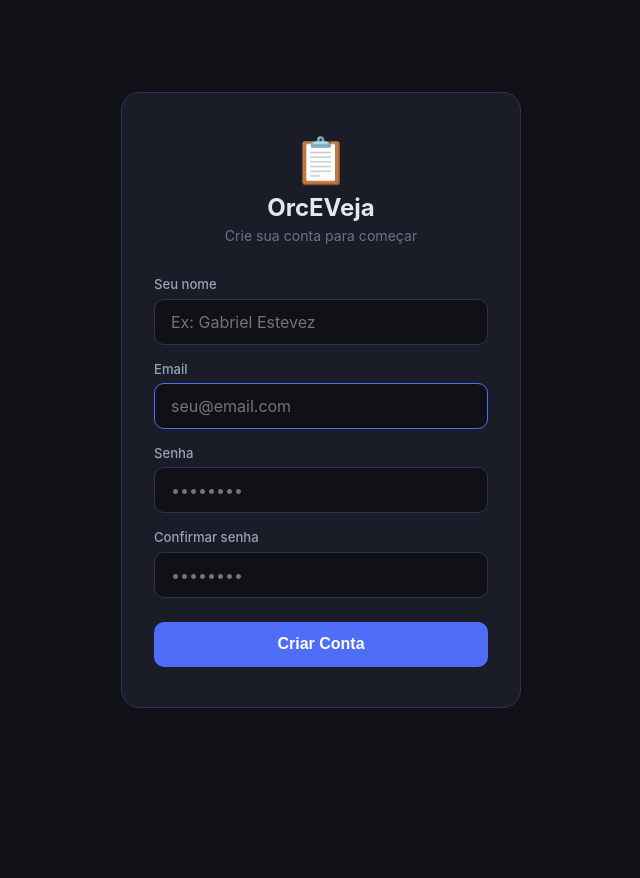
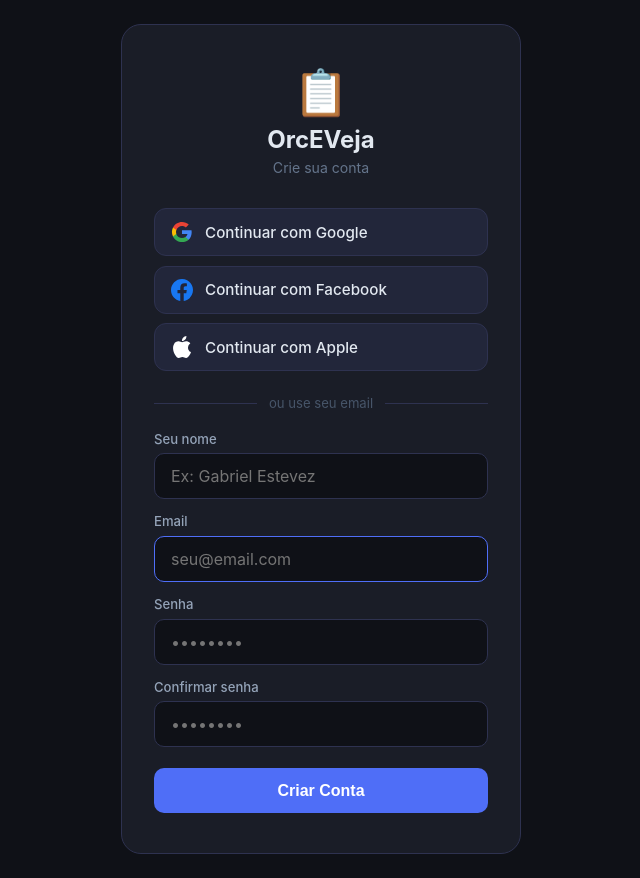
Before and after one commit to arcoestevez96/orcamentos, a Flask app: page /cadastro in a window 1280 px wide. Shown: the whole page, without its empty margins (319-959 px from the left). Before the commit the page ends 708 px from the top, so only its background shows below. Run offline with Flask 3, Linux system fonts and the light colour scheme; data that the repository does not hold is empty; some libraries are stand-ins or nearby versions.

Commit message:
Login social com Google, Facebook e Apple + notificação ao admin
- OAuth 2.0 completo para Google, Facebook e Apple Sign In
- /auth/google, /auth/facebook, /auth/apple + callbacks
- processar_login_social(): cria conta automaticamente no 1° acesso
- notificar_admin_novo_usuario(): dispara Telegram/WhatsApp/Email ao admin
  quando qualquer novo usuário se cadastra (via social ou email/senha)
- Tabela users: novos campos oauth_provider, oauth_id, foto
- Página de login redesenhada com botões visuais dos 3 provedores
- PyJWT==2.9.0 adicionado para Apple Sign In (decodifica id_token)
- Erros de OAuth exibidos na tela de forma amigável

Co-Authored-By: Claude Sonnet 4.6 <noreply@anthropic.com>

```diff
--- a/app.py
+++ b/app.py
@@ -78,10 +78,16 @@ def init_db():
             CREATE TABLE IF NOT EXISTS users (
                 id SERIAL PRIMARY KEY,
                 email TEXT UNIQUE NOT NULL,
-                password_hash TEXT NOT NULL,
+                password_hash TEXT,
                 nome TEXT,
-                criado_em TEXT NOT NULL
+                criado_em TEXT NOT NULL,
+                oauth_provider TEXT,
+                oauth_id TEXT,
+                foto TEXT
             )''')
+        cur.execute('ALTER TABLE users ADD COLUMN IF NOT EXISTS oauth_provider TEXT')
+        cur.execute('ALTER TABLE users ADD COLUMN IF NOT EXISTS oauth_id TEXT')
+        cur.execute('ALTER TABLE users ADD COLUMN IF NOT EXISTS foto TEXT')
         cur.execute('ALTER TABLE pdfs ADD COLUMN IF NOT EXISTS valor NUMERIC DEFAULT 0')
         for k, v in [('whatsapp_numero',''),('whatsapp_apikey',''),
                      ('empresa_nome',''),('base_url',''),
@@ -107,9 +113,12 @@ def init_db():
             CREATE TABLE IF NOT EXISTS users (
                 id INTEGER PRIMARY KEY AUTOINCREMENT,
                 email TEXT UNIQUE NOT NULL,
-                password_hash TEXT NOT NULL,
+                password_hash TEXT,
                 nome TEXT,
-                criado_em TEXT NOT NULL
+                criado_em TEXT NOT NULL,
+                oauth_provider TEXT,
+                oauth_id TEXT,
+                foto TEXT
             );
             CREATE TABLE IF NOT EXISTS pdfs (
                 id INTEGER PRIMARY KEY AUTOINCREMENT, token TEXT UNIQUE NOT NULL,
@@ -195,10 +204,11 @@ def cadastro():
                 sql_ins = 'INSERT INTO users(email,password_hash,nome,criado_em) VALUES(%s,%s,%s,%s)' if USE_PG else \
                           'INSERT INTO users(email,password_hash,nome,criado_em) VALUES(?,?,?,?)'
                 db_exec(sql_ins, (email, ph, nome, now_str()))
-                # Salva email nas configurações de notificação automaticamente
                 save_config({'email_remetente': email})
                 session['user_email'] = email
-                session['user_nome'] = nome or email.split('@')[0]
+                session['user_nome']  = nome or email.split('@')[0]
+                session['user_foto']  = ''
+                notificar_admin_novo_usuario(nome or email, email, 'email')
                 return redirect(url_for('dashboard'))
     return render_template('login.html', modo='cadastro', erro=erro)
 
@@ -206,6 +216,166 @@ def cadastro():
 def logout():
     session.clear()
     return redirect(url_for('login'))
+
+# ── helpers OAuth ─────────────────────────────────────────────────────────────
+
+def notificar_admin_novo_usuario(nome, email, provider):
+    """Notifica o admin quando um novo usuário se cadastra."""
+    cfg = get_config()
+    hora = datetime.now(BRASILIA).strftime('%d/%m/%Y às %H:%M')
+    txt = (f"🆕 Novo cadastro no OrcEVeja!\n\n"
+           f"👤 Nome: {nome}\n"
+           f"📧 Email: {email}\n"
+           f"🔑 Via: {provider.capitalize()}\n"
+           f"🕐 {hora}")
+    threading.Thread(target=lambda: notificar(cfg, txt), daemon=True).start()
+
+def processar_login_social(email, nome, provider, provider_id, foto=None):
+    """Loga ou cria usuário via OAuth e retorna redirect."""
+    if not email:
+        return redirect(url_for('login') + '?erro=sem_email')
+    sql = 'SELECT * FROM users WHERE email=%s' if USE_PG else 'SELECT * FROM users WHERE email=?'
+    u = db_exec(sql, (email.lower(),), fetch='one')
+    novo = False
+    if not u:
+        # Novo usuário — cria conta
+        sql_ins = ('INSERT INTO users(email,nome,criado_em,oauth_provider,oauth_id,foto) '
+                   'VALUES(%s,%s,%s,%s,%s,%s)') if USE_PG else \
+                  ('INSERT INTO users(email,nome,criado_em,oauth_provider,oauth_id,foto) '
+                   'VALUES(?,?,?,?,?,?)')
+        db_exec(sql_ins, (email.lower(), nome, now_str(), provider, provider_id, foto))
+        u = db_exec(sql, (email.lower(),), fetch='one')
+        novo = True
+    else:
+        # Atualiza foto e provider se necessário
+        sql_up = ('UPDATE users SET foto=%s, oauth_provider=%s WHERE email=%s') if USE_PG else \
+                 ('UPDATE users SET foto=?, oauth_provider=? WHERE email=?')
+        db_exec(sql_up, (foto, provider, email.lower()))
+    session['user_email'] = u['email']
+    session['user_nome']  = u['nome'] or u['email'].split('@')[0]
+    session['user_foto']  = foto or ''
+    if novo:
+        notificar_admin_novo_usuario(nome, email, provider)
+    return redirect(url_for('dashboard'))
+
+# ── Google OAuth ──────────────────────────────────────────────────────────────
+
+@app.route('/auth/google')
+def auth_google():
+    client_id = os.environ.get('GOOGLE_CLIENT_ID', '')
+    if not client_id:
+        return redirect(url_for('login') + '?erro=google_nao_configurado')
+    base = get_base_url()
+    params = ('client_id=' + client_id +
+              '&redirect_uri=' + base + '/auth/google/callback' +
+              '&response_type=code'
+              '&scope=openid%20email%20profile'
+              '&prompt=select_account')
+    return redirect('https://accounts.google.com/o/oauth2/v2/auth?' + params)
+
+@app.route('/auth/google/callback')
+def auth_google_callback():
+    code = request.args.get('code', '')
+    if not code:
+        return redirect(url_for('login') + '?erro=google_cancelado')
+    base = get_base_url()
+    try:
+        tok = requests.post('https://oauth2.googleapis.com/token', data={
+            'code': code,
+            'client_id':     os.environ.get('GOOGLE_CLIENT_ID', ''),
+            'client_secret': os.environ.get('GOOGLE_CLIENT_SECRET', ''),
+            'redirect_uri':  base + '/auth/google/callback',
+            'grant_type':    'authorization_code',
+        }, timeout=15).json()
+        info = requests.get('https://www.googleapis.com/oauth2/v3/userinfo',
+            headers={'Authorization': 'Bearer ' + tok.get('access_token', '')},
+            timeout=15).json()
+        return processar_login_social(
+            email=info.get('email', ''), nome=info.get('name', ''),
+            provider='google', provider_id=info.get('sub', ''),
+            foto=info.get('picture', ''))
+    except Exception as e:
+        return redirect(url_for('login') + '?erro=google_erro')
+
+# ── Facebook OAuth ────────────────────────────────────────────────────────────
+
+@app.route('/auth/facebook')
+def auth_facebook():
+    app_id = os.environ.get('FACEBOOK_APP_ID', '')
+    if not app_id:
+        return redirect(url_for('login') + '?erro=facebook_nao_configurado')
+    base = get_base_url()
+    params = ('client_id=' + app_id +
+              '&redirect_uri=' + base + '/auth/facebook/callback' +
+              '&scope=email,public_profile')
+    return redirect('https://www.facebook.com/v20.0/dialog/oauth?' + params)
+
+@app.route('/auth/facebook/callback')
+def auth_facebook_callback():
+    code = request.args.get('code', '')
+    if not code:
+        return redirect(url_for('login') + '?erro=facebook_cancelado')
+    base = get_base_url()
+    try:
+        tok = requests.get('https://graph.facebook.com/v20.0/oauth/access_token', params={
+            'client_id':     os.environ.get('FACEBOOK_APP_ID', ''),
+            'client_secret': os.environ.get('FACEBOOK_APP_SECRET', ''),
+            'redirect_uri':  base + '/auth/facebook/callback',
+            'code': code,
+        }, timeout=15).json()
+        access_token = tok.get('access_token', '')
+        info = requests.get('https://graph.facebook.com/me', params={
+            'fields': 'id,name,email,picture.type(large)',
+            'access_token': access_token,
+        }, timeout=15).json()
+        foto = info.get('picture', {}).get('data', {}).get('url', '')
+        return processar_login_social(
+            email=info.get('email', ''), nome=info.get('name', ''),
+            provider='facebook', provider_id=info.get('id', ''), foto=foto)
+    except Exception:
+        return redirect(url_for('login') + '?erro=facebook_erro')
+
+# ── Apple Sign In ─────────────────────────────────────────────────────────────
+
+@app.route('/auth/apple')
+def auth_apple():
+    client_id = os.environ.get('APPLE_CLIENT_ID', '')
+    if not client_id:
+        return redirect(url_for('login') + '?erro=apple_nao_configurado')
+    base = get_base_url()
+    params = ('client_id=' + client_id +
+              '&redirect_uri=' + base + '/auth/apple/callback' +
+              '&response_type=code%20id_token'
+              '&scope=name%20email'
+              '&response_mode=form_post')
+    return redirect('https://appleid.apple.com/auth/authorize?' + params)
+
+@app.route('/auth/apple/callback', methods=['POST'])
+def auth_apple_callback():
+    import jwt as pyjwt
+    code    = request.form.get('code', '')
+    id_token= request.form.get('id_token', '')
+    user_json = request.form.get('user', '{}')
+    if not code and not id_token:
+        return redirect(url_for('login') + '?erro=apple_cancelado')
+    try:
+        # Decodifica id_token sem verificação (apenas para obter email/sub)
+        payload = pyjwt.decode(id_token, options={"verify_signature": False})
+        email   = payload.get('email', '')
+        sub     = payload.get('sub', '')
+        # O nome só vem na primeira vez via campo 'user'
+        try:
+            u_data = json.loads(user_json)
+            fn = u_data.get('name', {}).get('firstName', '')
+            ln = u_data.get('name', {}).get('lastName', '')
+            nome = f"{fn} {ln}".strip() or email.split('@')[0]
+        except Exception:
+            nome = email.split('@')[0]
+        return processar_login_social(
+            email=email, nome=nome,
+            provider='apple', provider_id=sub)
+    except Exception:
+        return redirect(url_for('login') + '?erro=apple_erro')
 
 def save_config(dados):
     for k, v in dados.items():
--- a/requirements.txt
+++ b/requirements.txt
@@ -5,4 +5,5 @@ psycopg2-binary==2.9.10
 werkzeug==3.1.8
 pdfplumber==0.11.4
 pypdf==5.1.0
+PyJWT==2.9.0
 anthropic==0.40.0
--- a/templates/login.html
+++ b/templates/login.html
@@ -26,7 +26,7 @@
   .card {
     background: #1a1d27;
     border: 1px solid #2e3250;
-    border-radius: 18px;
+    border-radius: 20px;
     padding: 2.5rem 2rem;
     width: 100%;
     max-width: 400px;
@@ -40,7 +40,53 @@
   .logo h1 { font-size: 1.5rem; font-weight: 700; margin-top: .4rem; }
   .logo p  { color: #64748b; font-size: .88rem; margin-top: .3rem; }
 
-  .form-group { margin-bottom: 1rem; }
+  /* Social buttons */
+  .sociais { display: flex; flex-direction: column; gap: .6rem; margin-bottom: 1.5rem; }
+
+  .btn-social {
+    display: flex;
+    align-items: center;
+    gap: .75rem;
+    width: 100%;
+    padding: .75rem 1rem;
+    border-radius: 12px;
+    border: 1px solid #2e3250;
+    background: #22263a;
+    color: #e2e8f0;
+    font-size: .95rem;
+    font-weight: 500;
+    cursor: pointer;
+    text-decoration: none;
+    transition: border-color .15s, background .15s;
+    -webkit-tap-highlight-color: transparent;
+  }
+  .btn-social:hover   { border-color: #4f6ef7; background: #272b40; }
+  .btn-social:active  { background: #1e2235; }
+  .btn-social .ico    { width: 22px; height: 22px; flex-shrink: 0; }
+  .btn-social .label  { flex: 1; }
+
+  .btn-google { }
+  .btn-facebook { }
+  .btn-apple { }
+
+  /* Divisor */
+  .divisor {
+    display: flex;
+    align-items: center;
+    gap: .75rem;
+    margin: 1.2rem 0;
+    color: #475569;
+    font-size: .82rem;
+  }
+  .divisor::before, .divisor::after {
+    content: '';
+    flex: 1;
+    height: 1px;
+    background: #2e3250;
+  }
+
+  /* Form email/senha */
+  .form-group { margin-bottom: .9rem; }
   label {
     display: block;
     font-size: .82rem;
@@ -72,7 +118,7 @@
     font-size: 1rem;
     font-weight: 600;
     cursor: pointer;
-    margin-top: .5rem;
+    margin-top: .4rem;
     transition: background .15s;
     -webkit-tap-highlight-color: transparent;
   }
@@ -88,13 +134,16 @@
     margin-bottom: 1rem;
   }
 
-  .link-alterar {
+  .toggle {
     text-align: center;
-    margin-top: 1.5rem;
+    margin-top: 1.4rem;
     font-size: .88rem;
     color: #64748b;
   }
-  .link-alterar a { color: #818cf8; text-decoration: none; font-weight: 500; }
+  .toggle a { color: #818cf8; text-decoration: none; font-weight: 500; }
+
+  /* SVG icons inline */
+  svg { display: block; }
 </style>
 </head>
 <body>
@@ -103,12 +152,54 @@
   <div class="logo">
     <div class="icon">📋</div>
     <h1>OrcEVeja</h1>
-    <p>{% if modo == 'cadastro' %}Crie sua conta para começar{% else %}Entre na sua conta{% endif %}</p>
+    <p>{% if modo == 'cadastro' %}Crie sua conta{% else %}Bem-vindo de volta{% endif %}</p>
   </div>
 
-  {% if erro %}
-  <div class="erro">⚠️ {{ erro }}</div>
+  {% set erro_url = request.args.get('erro', '') %}
+  {% if erro or erro_url %}
+  <div class="erro">
+    ⚠️ {% if erro %}{{ erro }}
+    {% elif erro_url == 'sem_email' %}Não foi possível obter seu email. Tente outro método.
+    {% elif 'nao_configurado' in erro_url %}Este provedor ainda não está configurado.
+    {% elif 'cancelado' in erro_url %}Login cancelado. Tente novamente.
+    {% else %}Erro ao autenticar. Tente novamente.
+    {% endif %}
+  </div>
   {% endif %}
+
+  <!-- Botões sociais -->
+  <div class="sociais">
+
+    <!-- Google -->
+    <a href="/auth/google" class="btn-social btn-google">
+      <svg class="ico" viewBox="0 0 24 24" xmlns="http://www.w3.org/2000/svg">
+        <path d="M22.56 12.25c0-.78-.07-1.53-.2-2.25H12v4.26h5.92c-.26 1.37-1.04 2.53-2.21 3.31v2.77h3.57c2.08-1.92 3.28-4.74 3.28-8.09z" fill="#4285F4"/>
+        <path d="M12 23c2.97 0 5.46-.98 7.28-2.66l-3.57-2.77c-.98.66-2.23 1.06-3.71 1.06-2.86 0-5.29-1.93-6.16-4.53H2.18v2.84C3.99 20.53 7.7 23 12 23z" fill="#34A853"/>
+        <path d="M5.84 14.09c-.22-.66-.35-1.36-.35-2.09s.13-1.43.35-2.09V7.07H2.18C1.43 8.55 1 10.22 1 12s.43 3.45 1.18 4.93l2.85-2.22.81-.62z" fill="#FBBC05"/>
+        <path d="M12 5.38c1.62 0 3.06.56 4.21 1.64l3.15-3.15C17.45 2.09 14.97 1 12 1 7.7 1 3.99 3.47 2.18 7.07l3.66 2.84c.87-2.6 3.3-4.53 6.16-4.53z" fill="#EA4335"/>
+      </svg>
+      <span class="label">Continuar com Google</span>
+    </a>
+
+    <!-- Facebook -->
+    <a href="/auth/facebook" class="btn-social btn-facebook">
+      <svg class="ico" viewBox="0 0 24 24" xmlns="http://www.w3.org/2000/svg">
+        <path d="M24 12.073C24 5.405 18.627 0 12 0S0 5.405 0 12.073C0 18.1 4.388 23.094 10.125 24v-8.437H7.078v-3.49h3.047V9.41c0-3.025 1.792-4.697 4.533-4.697 1.312 0 2.686.236 2.686.236v2.97h-1.513c-1.491 0-1.956.93-1.956 1.886v2.268h3.328l-.532 3.49h-2.796V24C19.612 23.094 24 18.1 24 12.073z" fill="#1877F2"/>
+      </svg>
+      <span class="label">Continuar com Facebook</span>
+    </a>
+
+    <!-- Apple -->
+    <a href="/auth/apple" class="btn-social btn-apple">
+      <svg class="ico" viewBox="0 0 24 24" xmlns="http://www.w3.org/2000/svg">
+        <path d="M12.152 6.896c-.948 0-2.415-1.078-3.96-1.04-2.04.027-3.91 1.183-4.961 3.014-2.117 3.675-.546 9.103 1.519 12.09 1.013 1.454 2.208 3.09 3.792 3.039 1.52-.065 2.09-.987 3.935-.987 1.831 0 2.35.987 3.96.948 1.637-.026 2.676-1.48 3.676-2.948 1.156-1.688 1.636-3.325 1.662-3.415-.039-.013-3.182-1.221-3.22-4.857-.026-3.04 2.48-4.494 2.597-4.559-1.429-2.09-3.623-2.324-4.39-2.376-2-.156-3.675 1.09-4.61 1.09zM15.53 3.83c.843-1.012 1.4-2.427 1.245-3.83-1.207.052-2.662.805-3.532 1.818-.78.896-1.454 2.338-1.273 3.714 1.338.104 2.715-.688 3.559-1.701" fill="#fff"/>
+      </svg>
+      <span class="label">Continuar com Apple</span>
+    </a>
+
+  </div>
+
+  <div class="divisor">ou use seu email</div>
 
   <form method="POST">
     {% if modo == 'cadastro' %}
@@ -122,7 +213,7 @@
       <label>Email</label>
       <input type="email" name="email" placeholder="seu@email.com"
              autocomplete="{% if modo == 'cadastro' %}email{% else %}username{% endif %}"
-             required autofocus>
+             required {% if not erro %}autofocus{% endif %}>
     </div>
 
     <div class="form-group">
@@ -144,6 +235,10 @@
       {% if modo == 'cadastro' %}Criar Conta{% else %}Entrar{% endif %}
     </button>
   </form>
+
+  {% if modo == 'login' %}
+  <div class="toggle">Não tem conta? <a href="/cadastro">Criar conta</a></div>
+  {% endif %}
 </div>
 
 </body>
```
